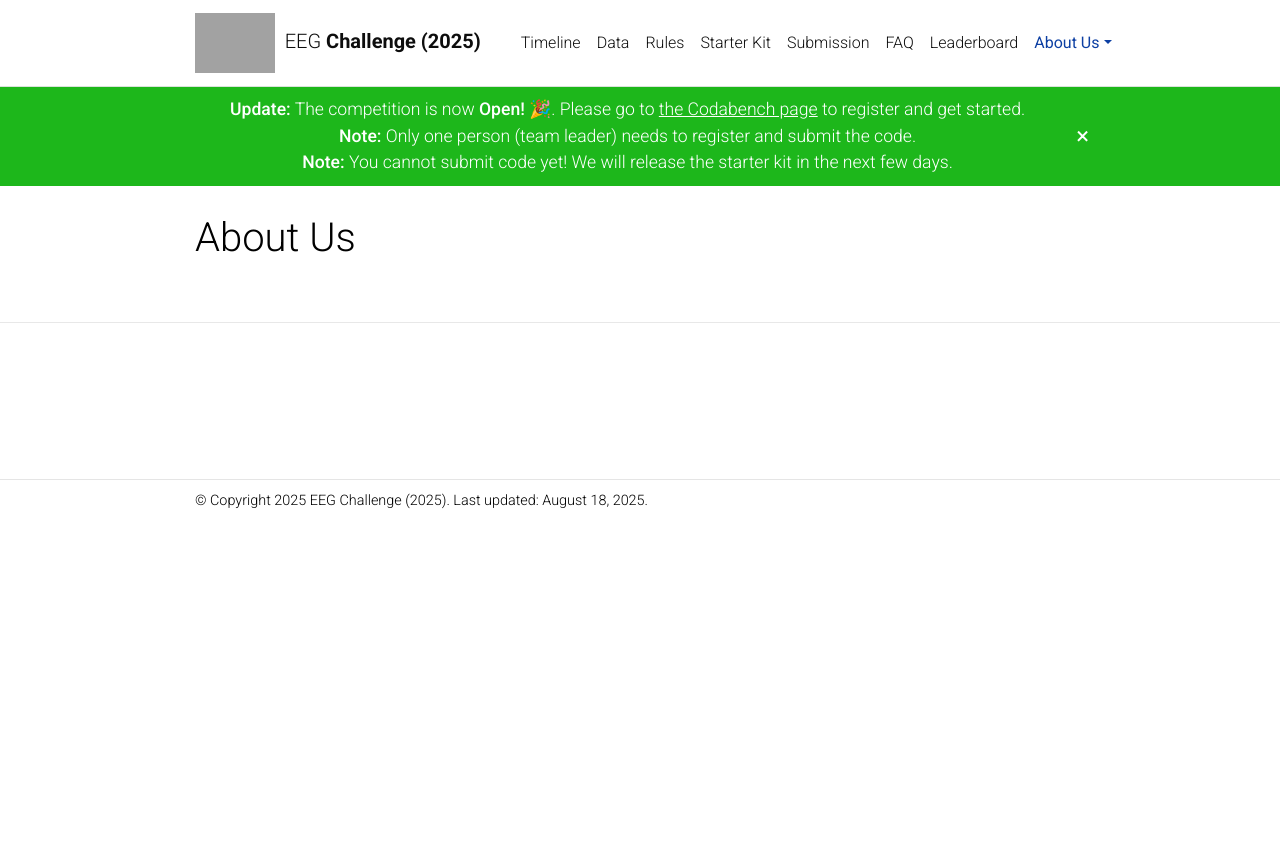
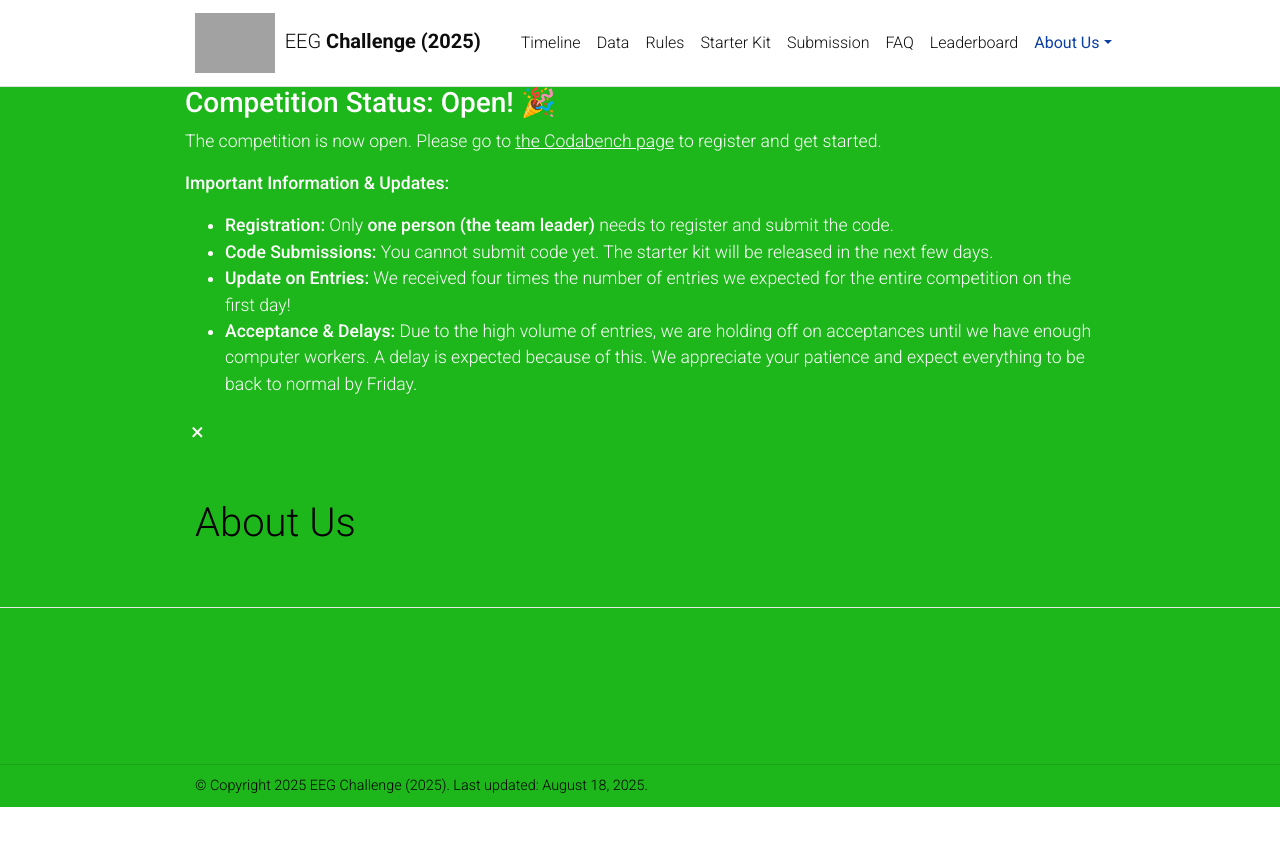
Before and after one commit to urgent-challenge/urgent2024, a Jekyll site: the page built from _pages/dropdown.md, in a window 1280 px wide. Shown: the top 846 px of the page. Built offline with Jekyll 4.4.1, drawn with Linux system fonts in a browser that asks for light colours; comment, search, counter and statistics services are not loaded; a style sheet for code colours, icons or effects is not loaded; grey boxes are pictures that could not be loaded.

Commit message:
updating banner

```diff
--- a/_layouts/default.html
+++ b/_layouts/default.html
@@ -69,12 +69,19 @@
     <div class="banner">
       <div class="banner__content">
         <div class="banner__text">
-          <div style="text-align: center; width: 100%;">
-            <strong>Update:</strong> The competition is now <strong>Open! 🎉</strong>.
-            Please go to <a href="https://www.codabench.org/competitions/9975/" style="text-decoration: underline;">the Codabench page</a> to register and get started.<br>
-            <strong>Note:</strong> Only one person (team leader) needs to register and submit the code.<br>
-            <strong>Note:</strong> You cannot submit code yet! We will release the starter kit in the next few days.
-          </div>
+        <div style="text-align: left; width: 100%;">
+          <h3><strong>Competition Status: Open! 🎉</strong></h3>
+          <p>
+            The competition is now open. Please go to <a href="https://www.codabench.org/competitions/9975/" style="text-decoration: underline;">the Codabench page</a> to register and get started.
+          </p>
+
+          <p><strong>Important Information & Updates:</strong></p>
+          <ul>
+            <li><strong>Registration:</strong> Only <strong>one person (the team leader)</strong> needs to register and submit the code.</li>
+            <li><strong>Code Submissions:</strong> You cannot submit code yet. The starter kit will be released in the next few days.</li>
+            <li><strong>Update on Entries:</strong> We received four times the number of entries we expected for the entire competition on the first day!</li>
+            <li><strong>Acceptance & Delays:</strong> Due to the high volume of entries, we are holding off on acceptances until we have enough computer workers. A delay is expected because of this. We appreciate your patience and expect everything to be back to normal by Friday.</li>
+          </ul>
         </div>
         <button class="banner__close" type="button" data-dismiss="banner" aria-label="Close">
           <span aria-hidden="true">&times;</span>
```
